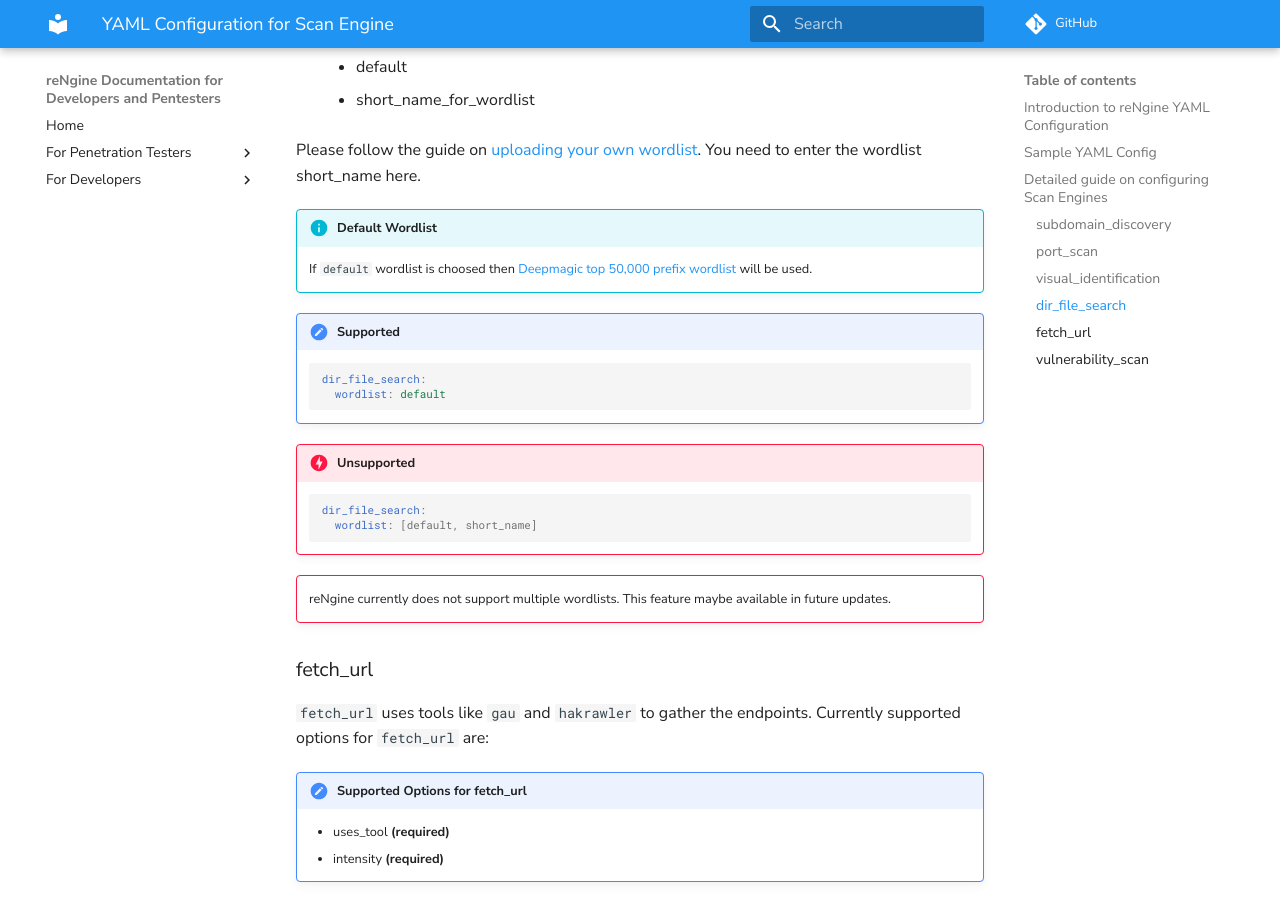
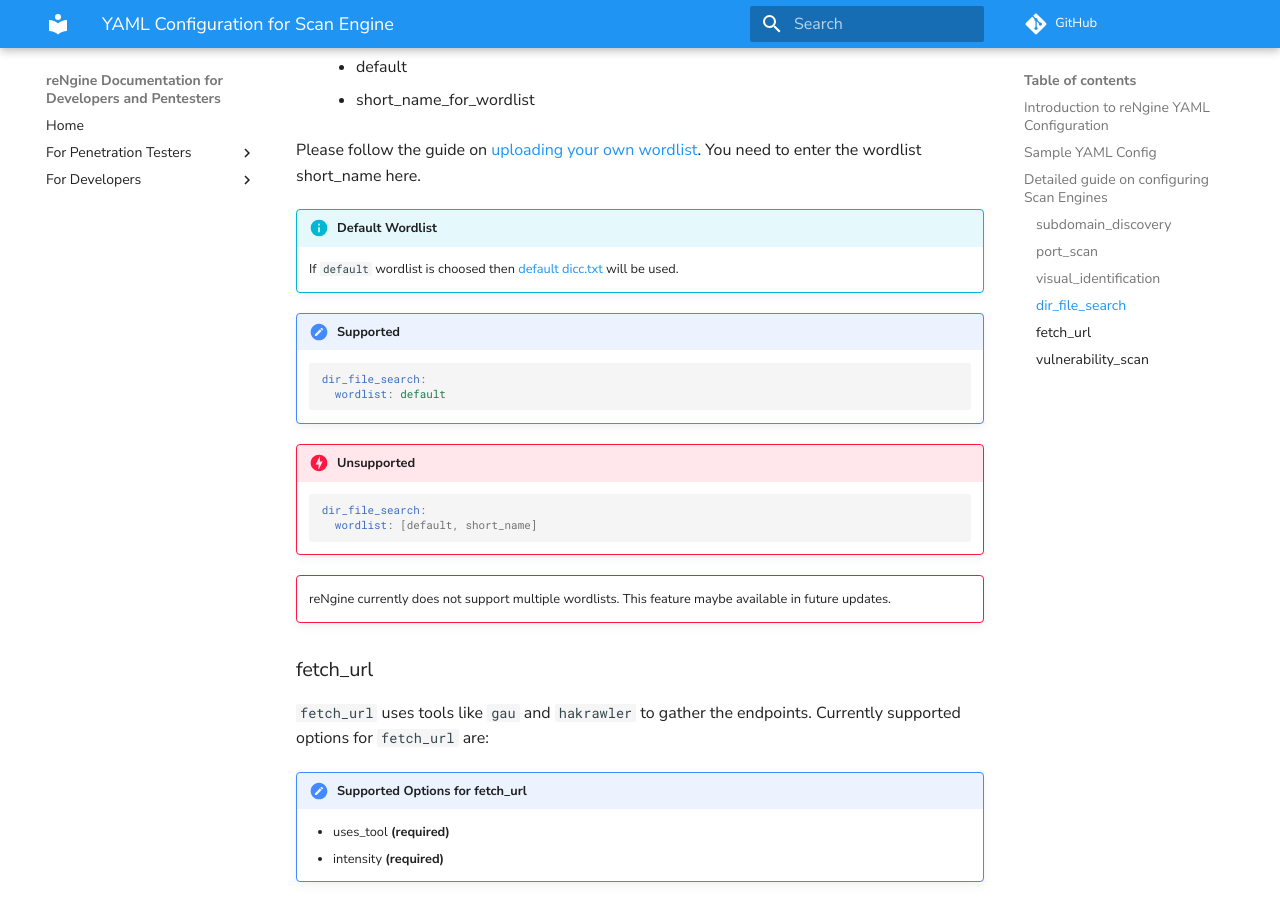
Before and after one commit to yogeshojha/rengineDocumentation, an MkDocs documentation site: the page built from docs/pentester/scan_engine.md, in a window 1280 px wide and 900 px high, scrolled down 7731 px. Built offline with MkDocs 1.6.1 and Material for MkDocs 9.7.7, drawn with Linux system fonts in a browser that asks for light colours; comment, search, counter and statistics services are not loaded.

Commit message:
Updated docs

````diff
--- a/docs/pentester/scan_engine.md
+++ b/docs/pentester/scan_engine.md
@@ -309,7 +309,7 @@ This option is used to supply wordlist to `dirsearch` for files and directory sc
 Please follow the guide on [uploading your own wordlist](/pentester/usage/#wordlist). You need to enter the wordlist short_name here.
 
 !!! info "Default Wordlist"
-    If `default` wordlist is choosed then [Deepmagic top 50,000 prefix wordlist](https://github.com/danielmiessler/SecLists/blob/master/Discovery/DNS/deepmagic.com-prefixes-top50000.txt) will be used.
+    If `default` wordlist is choosed then [default dicc.txt](https://github.com/maurosoria/dirsearch/blob/master/db/dicc.txt) will be used.
 
 !!! check "Supported"
     ``` yaml
````
